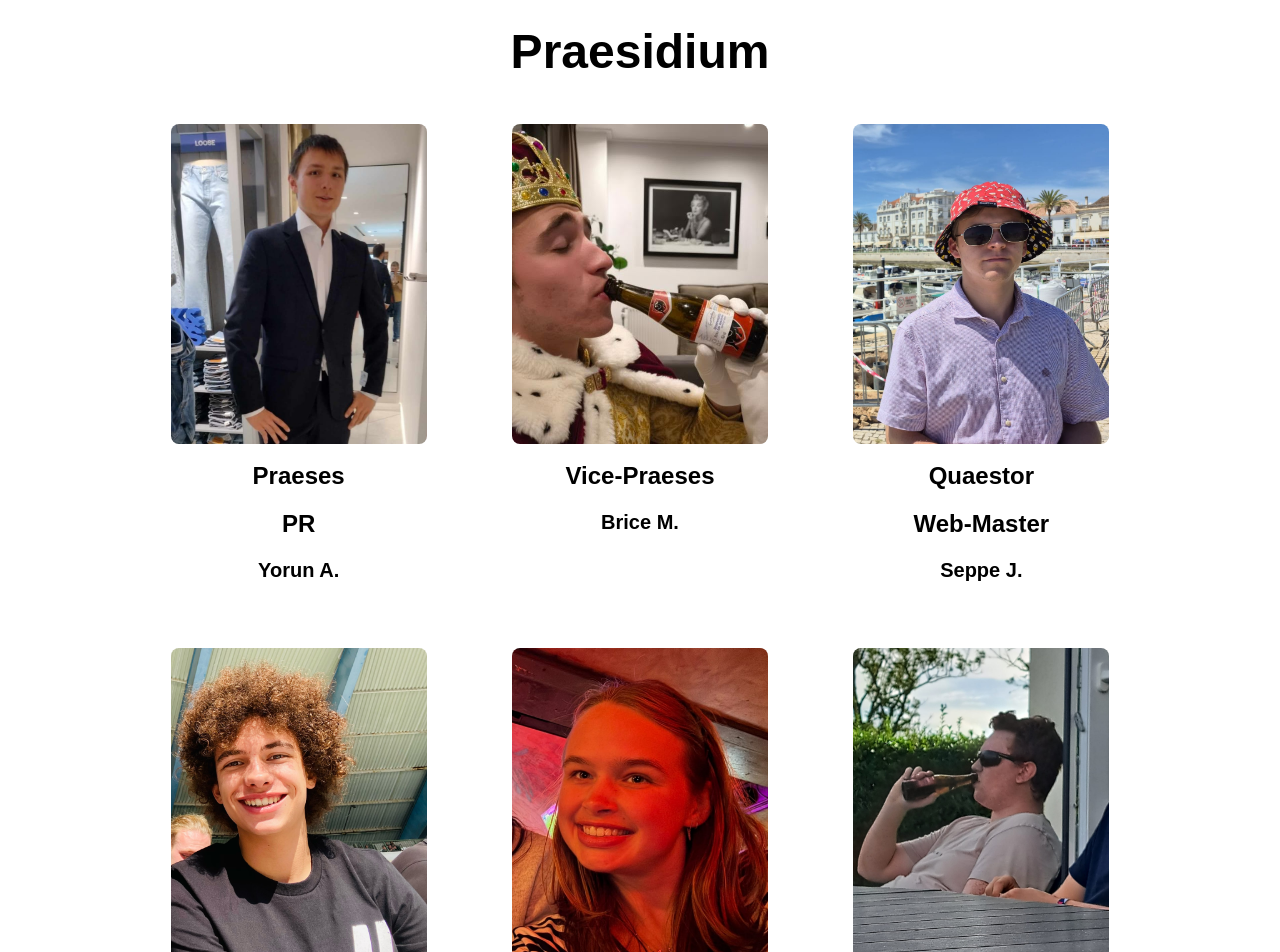
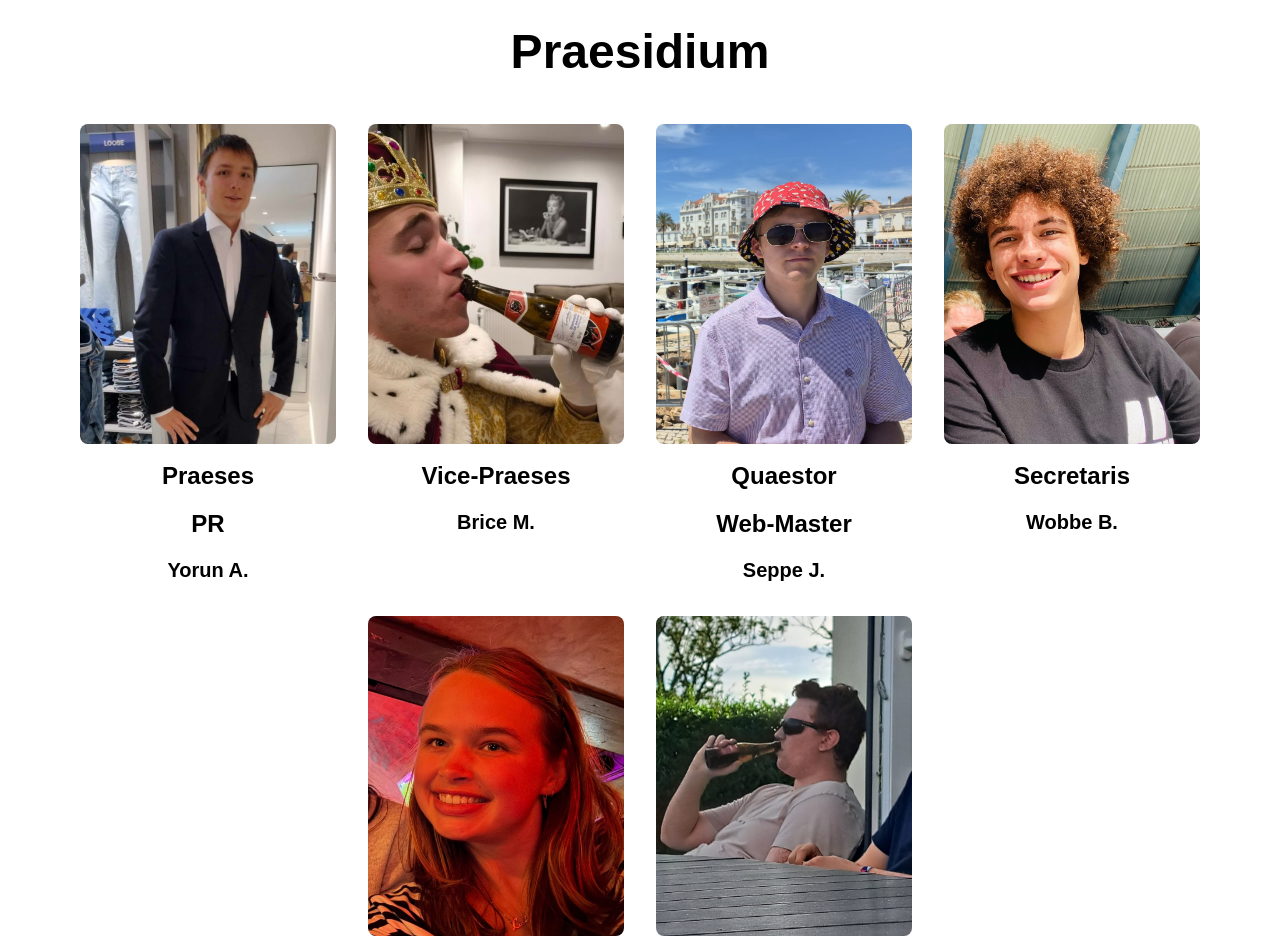
Before and after one commit to seppejoije-ux/seppejoije-ux.github.io, a Next.js app: page /praesidium in a window 1280 px wide. Shown: the part 200-1152 px from the top of the page. Built offline with nearby package versions, Linux system fonts and the light colour scheme.

Commit message:
Beschrijving van je wijziging

```diff
--- a/app/praesidium/page.tsx
+++ b/app/praesidium/page.tsx
@@ -1,44 +1,49 @@
 export default function Praesidium() {
+  // Gsm: precies 2 per rij (50% min halve gap). Vanaf sm: vaste breedte.
+  const card =
+    "text-center w-[calc(50%-0.5rem)] sm:w-56 lg:w-64";
+  const img = "w-full aspect-[4/5] object-cover rounded-lg";
+
   return (
-    <main className="min-h-screen bg-white text-black px-4 sm:px-10 lg:px-40 py-8 lg:py-12">
+    <main className="min-h-screen bg-white text-black px-4 sm:px-10 lg:px-20 py-8 lg:py-12">
       <h1 className="text-4xl sm:text-5xl font-bold text-center mb-8 lg:mb-12">Praesidium</h1>
 
-      {/* 6 personen: 3 rijen van 2 op gsm, 2 rijen van 3 op groot scherm */}
-      <div className="grid grid-cols-2 lg:grid-cols-3 justify-items-center gap-4 sm:gap-8 lg:gap-16 mb-8 lg:mb-16">
-        <div className="text-center w-full sm:max-w-56 lg:max-w-64">
-          <img src="/Yorun.jpg" alt="Naam 1" className="w-full aspect-[4/5] object-cover rounded-lg" />
+      {/* Vaste gap en vaste kaartbreedte: de kaarten wrappen, ze spreiden zich niet uit */}
+      <div className="flex flex-wrap justify-center gap-4 sm:gap-8 mb-8 lg:mb-16">
+        <div className={card}>
+          <img src="/Yorun.jpg" alt="Yorun A." className={img} />
           <p className="text-lg sm:text-2xl font-bold mt-2 sm:mt-4">Praeses</p>
           <p className="text-lg sm:text-2xl font-bold mt-2 sm:mt-4">PR</p>
-          <p className="text-base sm:text-xl font-bold mt-2 sm:mt-4">Yorun A. </p>
+          <p className="text-base sm:text-xl font-bold mt-2 sm:mt-4">Yorun A.</p>
         </div>
 
-        <div className="text-center w-full sm:max-w-56 lg:max-w-64">
-          <img src="/Brice.jpg" alt="Naam 2" className="w-full aspect-[4/5] object-cover rounded-lg" />
+        <div className={card}>
+          <img src="/Brice.jpg" alt="Brice M." className={img} />
           <p className="text-lg sm:text-2xl font-bold mt-2 sm:mt-4">Vice-Praeses</p>
           <p className="text-base sm:text-xl font-bold mt-2 sm:mt-4">Brice M.</p>
         </div>
 
-        <div className="text-center w-full sm:max-w-56 lg:max-w-64">
-          <img src="/Seppe.jpg" alt="Naam 3" className="w-full aspect-[4/5] object-cover rounded-lg" />
+        <div className={card}>
+          <img src="/Seppe.jpg" alt="Seppe J." className={img} />
           <p className="text-lg sm:text-2xl font-bold mt-2 sm:mt-4">Quaestor</p>
           <p className="text-lg sm:text-2xl font-bold mt-2 sm:mt-4">Web-Master</p>
           <p className="text-base sm:text-xl font-bold mt-2 sm:mt-4">Seppe J.</p>
         </div>
 
-        <div className="text-center w-full sm:max-w-56 lg:max-w-64">
-          <img src="/Wobbe.jpg" alt="Naam 1" className="w-full aspect-[4/5] object-cover rounded-lg" />
+        <div className={card}>
+          <img src="/Wobbe.jpg" alt="Wobbe B." className={img} />
           <p className="text-lg sm:text-2xl font-bold mt-2 sm:mt-4">Secretaris</p>
-          <p className="text-base sm:text-xl font-bold mt-2 sm:mt-4">Wobbe B. </p>
+          <p className="text-base sm:text-xl font-bold mt-2 sm:mt-4">Wobbe B.</p>
         </div>
 
-        <div className="text-center w-full sm:max-w-56 lg:max-w-64">
-          <img src="/Lexie.jpg" alt="Naam 2" className="w-full aspect-[4/5] object-cover rounded-lg" />
+        <div className={card}>
+          <img src="/Lexie.jpg" alt="Lexie D." className={img} />
           <p className="text-lg sm:text-2xl font-bold mt-2 sm:mt-4">Socials</p>
           <p className="text-base sm:text-xl font-bold mt-2 sm:mt-4">Lexie D.</p>
         </div>
 
-        <div className="text-center w-full sm:max-w-56 lg:max-w-64">
-          <img src="/Lars.jpg" alt="Naam 3" className="w-full aspect-[4/5] object-cover rounded-lg" />
+        <div className={card}>
+          <img src="/Lars.jpg" alt="Lars B." className={img} />
           <p className="text-lg sm:text-2xl font-bold mt-2 sm:mt-4">Event</p>
           <p className="text-base sm:text-xl font-bold mt-2 sm:mt-4">Lars B.</p>
         </div>
```
